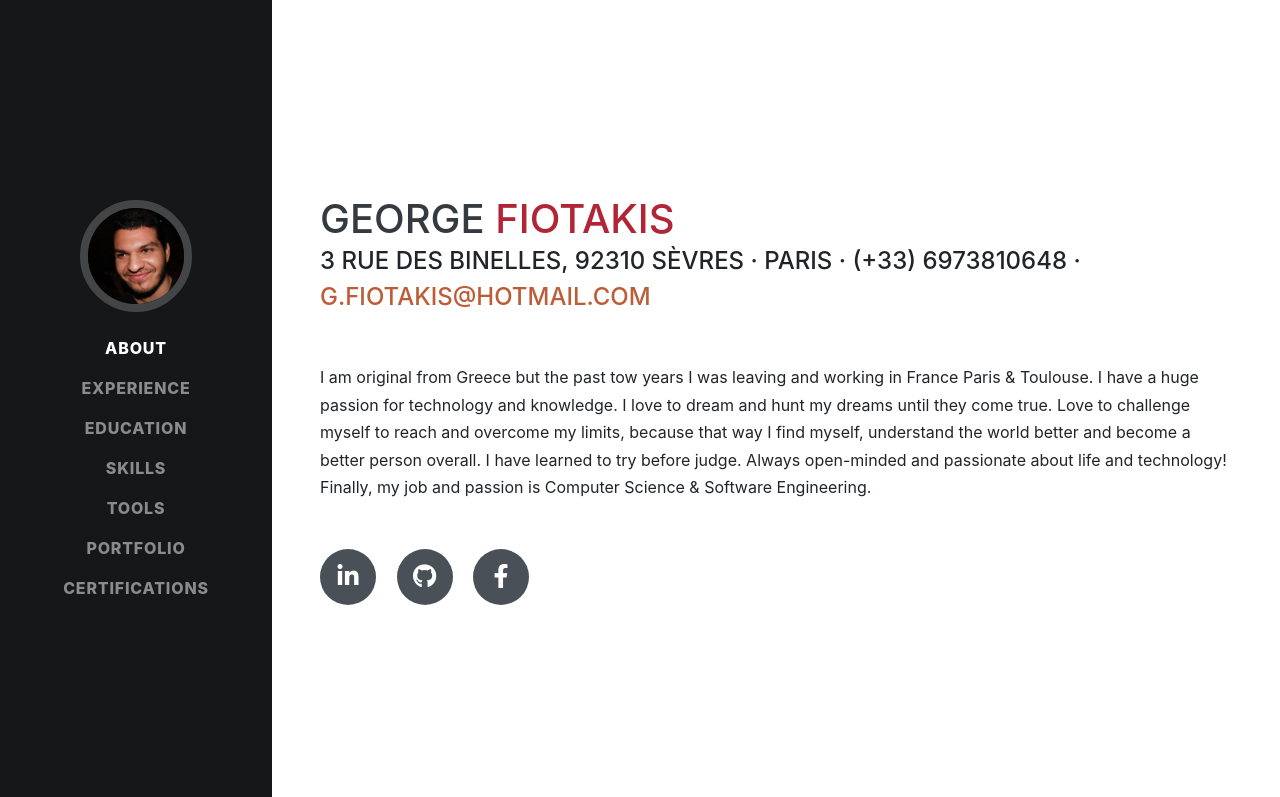
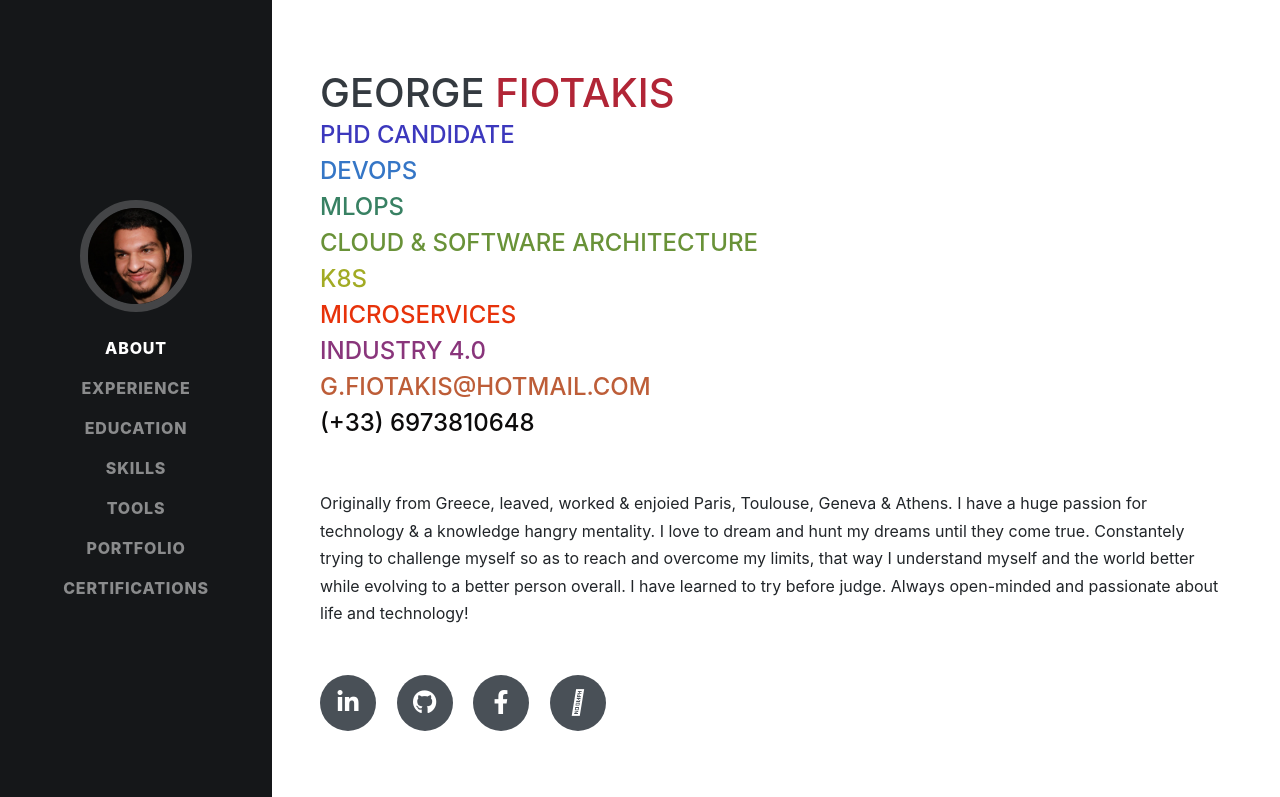
Before and after one commit to AbstractVersion/AbstractVersion, a website with bundled scripts: page index.html in a window 1280 px wide. Shown: the top 797 px of the page. Built offline with nearby package versions, Linux system fonts and the light colour scheme; a web font is replaced by a local one.

Commit message:
add new things to cv

```diff
--- a/index.html
+++ b/index.html
@@ -92,12 +92,21 @@
         <h1 class="mb-0">George
           <span class="text-primary" style="color: #b12536 !important;">Fiotakis</span>
         </h1>
-        <div class="subheading mb-5">3 Rue des Binelles, 92310 Sèvres · Paris · (+33) 6973810648 ·
-          <a href="mailto:g.fiotakis@hotmail.com" style="color: #bd5d38 !important;">g.fiotakis@hotmail.com</a>
+        <div class="subheading mb-5">
+          <div> <a href="https://www.icsd.aegean.gr/" style="color: #3c38bd !important;">PhD Candidate</a></div>
+          <div> <a href="mailto:g.fiotakis@hotmail.com" style="color: #3576c6 !important;">DevOps</a></div>
+          <div> <a href="mailto:g.fiotakis@hotmail.com" style="color: #388163 !important;">MLOps</a></div>
+          <div> <a href="mailto:g.fiotakis@hotmail.com" style="color: #699238 !important;">Cloud & Software Architecture</a></div>
+          <div> <a href="mailto:g.fiotakis@hotmail.com" style="color: #a2ab24 !important;">K8s</a></div>
+          <div> <a href="mailto:g.fiotakis@hotmail.com" style="color: #e7320a !important;">Microservices</a></div>
+          <div> <a href="mailto:g.fiotakis@hotmail.com" style="color: #89357b !important;">Industry 4.0</a></div>
+
+          <div><a href="mailto:g.fiotakis@hotmail.com" style="color: #bd5d38 !important;">g.fiotakis@hotmail.com</a></div>
+          <div> <a href="mailto:g.fiotakis@hotmail.com" style="color: #0c0b0b !important;">(+33) 6973810648</a></div>
         </div>
-        <p class="lead mb-5"><font size="3">I am original from Greece but the past tow years I was leaving and working in France Paris & Toulouse. I have a huge passion for technology and knowledge. I love to dream and hunt my dreams until they come true.
-        Love to challenge myself to reach and overcome my limits, because that way I find myself, understand the world better and become a better person overall. I have
-        learned to try before judge. Always open-minded and passionate about life and technology! Finally, my job and passion is Computer Science & Software Engineering. </font></p>
+        <p class="lead mb-5"><font size="3">Originally from Greece, leaved, worked & enjoied Paris, Toulouse, Geneva & Athens. I have a huge passion for technology & a knowledge hangry mentality. I love to dream and hunt my dreams until they come true.
+        Constantely trying to challenge myself so as to reach and overcome my limits, that way I understand myself and the world better while evolving to a better person overall. I have
+        learned to try before judge. Always open-minded and passionate about life and technology! </font></p>
         <div class="social-icons">
           <a href="https://www.linkedin.com/in/george-fiotakis-320967159/">
             <i class="fab fa-linkedin-in"></i>
@@ -107,6 +116,9 @@
           </a>
           <a href="https://www.facebook.com/profile.php?id=1550957363">
             <i class="fab fa-facebook-f"></i>
+          </a>
+          <a href="https://www.facebook.com/profile.php?id=1550957363">
+            <i class="fa-brands fa-instagram"></i>
           </a>
         </div>
       </div>
```
Also changed, not shown: img/rg_.png (added).
